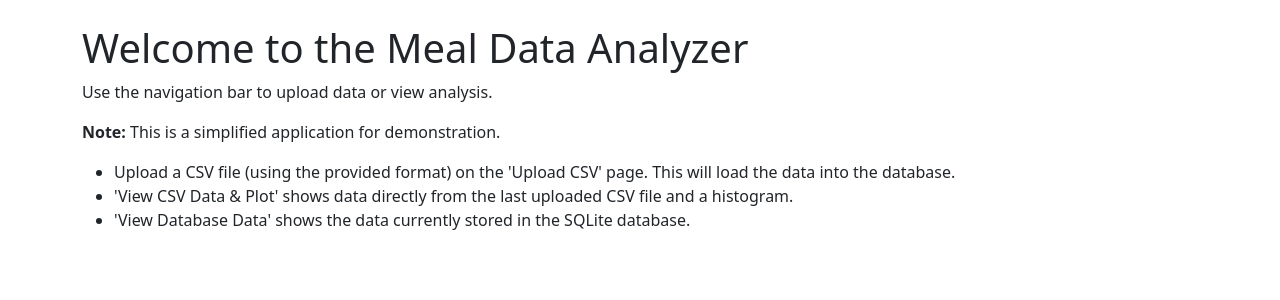
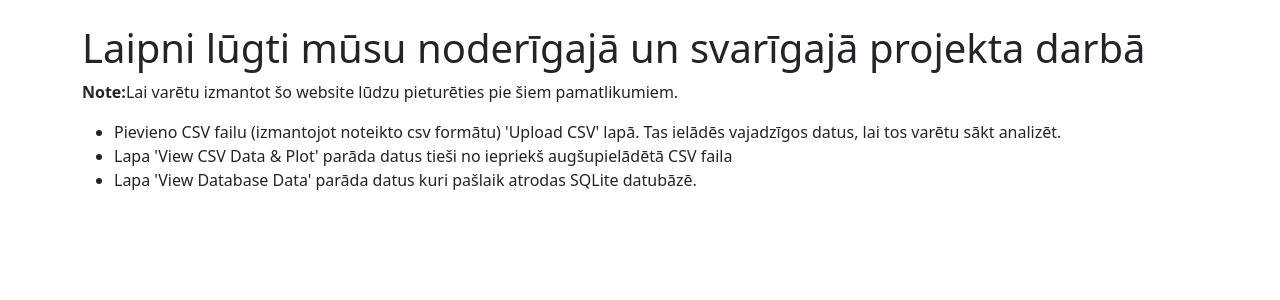
Before and after one commit to muravskye/Programmesana, a Flask app: page / in a window 1280 px wide. Shown: the part 56-356 px from the top of the page. Run offline with Flask 3, Linux system fonts and the light colour scheme; some libraries are stand-ins or nearby versions.

Commit message:
Update index.html

```diff
--- a/templates/index.html
+++ b/templates/index.html
@@ -1,16 +1,19 @@
 <!doctype html>
 <html lang="en">
+
 <head>
   <meta charset="utf-8">
   <meta name="viewport" content="width=device-width, initial-scale=1">
   <title>Meal Data App</title>
   <link href="https://cdn.jsdelivr.net/npm/bootstrap@5.3.0/dist/css/bootstrap.min.css" rel="stylesheet">
 </head>
+
 <body>
   <nav class="navbar navbar-expand-lg navbar-light bg-light">
     <div class="container-fluid">
       <a class="navbar-brand" href="/">Meal Data</a>
-        <button class="navbar-toggler" type="button" data-bs-toggle="collapse" data-bs-target="#navbarNav" aria-controls="navbarNav" aria-expanded="false" aria-label="Toggle navigation">
+      <button class="navbar-toggler" type="button" data-bs-toggle="collapse" data-bs-target="#navbarNav"
+        aria-controls="navbarNav" aria-expanded="false" aria-label="Toggle navigation">
         <span class="navbar-toggler-icon"></span>
       </button>
       <div class="collapse navbar-collapse" id="navbarNav">
@@ -29,15 +32,16 @@
     </div>
   </nav>
   <div class="container mt-4">
-        <h1>Welcome to the Meal Data Analyzer</h1>
-        <p>Use the navigation bar to upload data or view analysis.</p>
-        <p><strong>Note:</strong> This is a simplified application for demonstration.</p>
+    <h1>Laipni lūgti mūsu noderīgajā un svarīgajā projekta darbā</h1>
+    <p><strong>Note:</strong>Lai varētu izmantot šo website lūdzu pieturēties pie šiem pamatlikumiem.</p>
     <ul>
-            <li>Upload a CSV file (using the provided format) on the 'Upload CSV' page. This will load the data into the database.</li>
-            <li>'View CSV Data & Plot' shows data directly from the last uploaded CSV file and a histogram.</li>
-            <li>'View Database Data' shows the data currently stored in the SQLite database.</li>
+      <li>Pievieno CSV failu (izmantojot noteikto csv formātu) 'Upload CSV' lapā. Tas ielādēs vajadzīgos datus, lai tos
+        varētu sākt analizēt.</li>
+      <li>Lapa 'View CSV Data & Plot' parāda datus tieši no iepriekš augšupielādētā CSV faila</li>
+      <li>Lapa 'View Database Data' parāda datus kuri pašlaik atrodas SQLite datubāzē.</li>
     </ul>
   </div>
   <script src="https://cdn.jsdelivr.net/npm/bootstrap@5.3.0/dist/js/bootstrap.bundle.min.js"></script>
 </body>
+
 </html>
```
Lines whose indentation alone changed are shown as unchanged.
